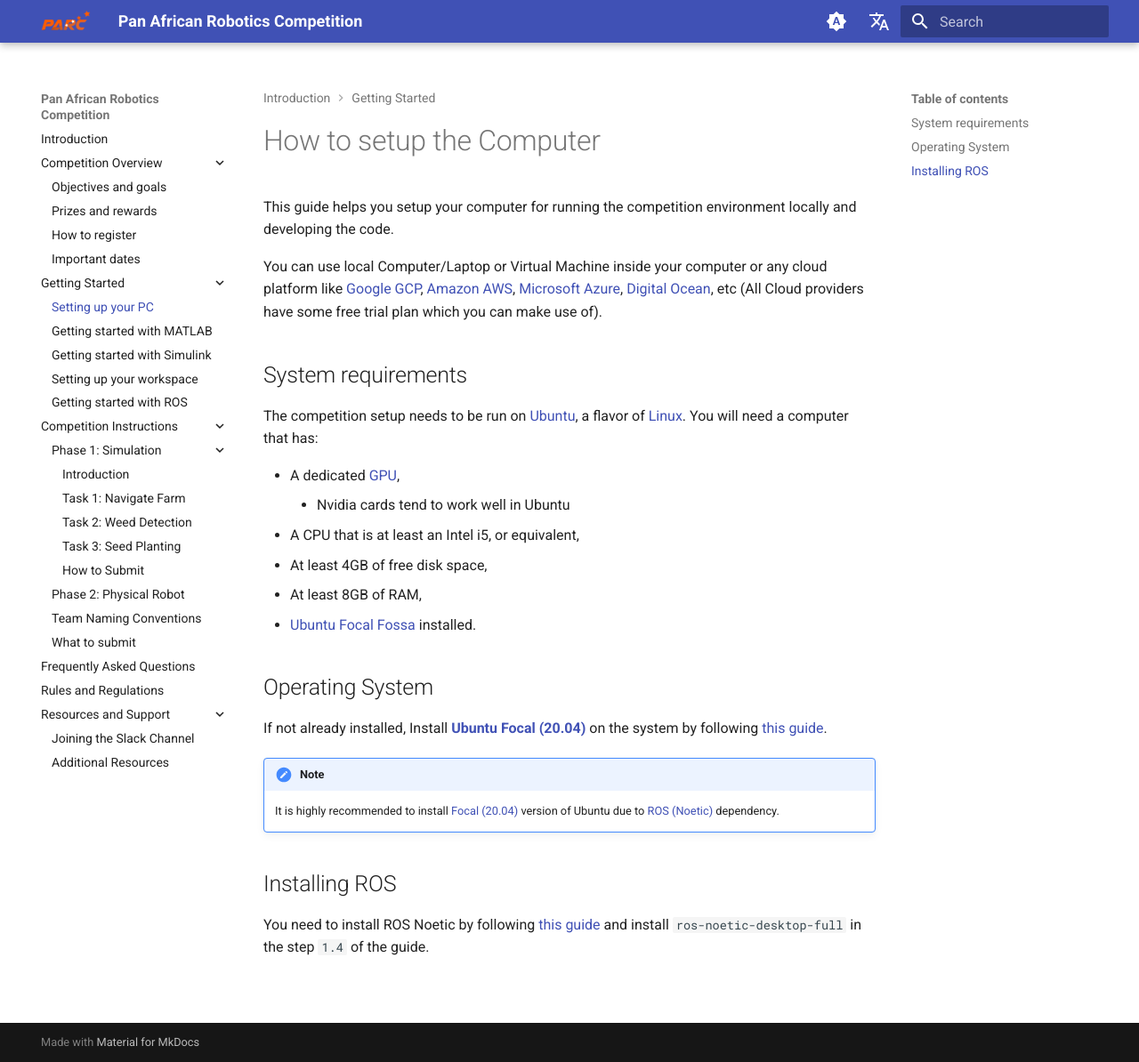
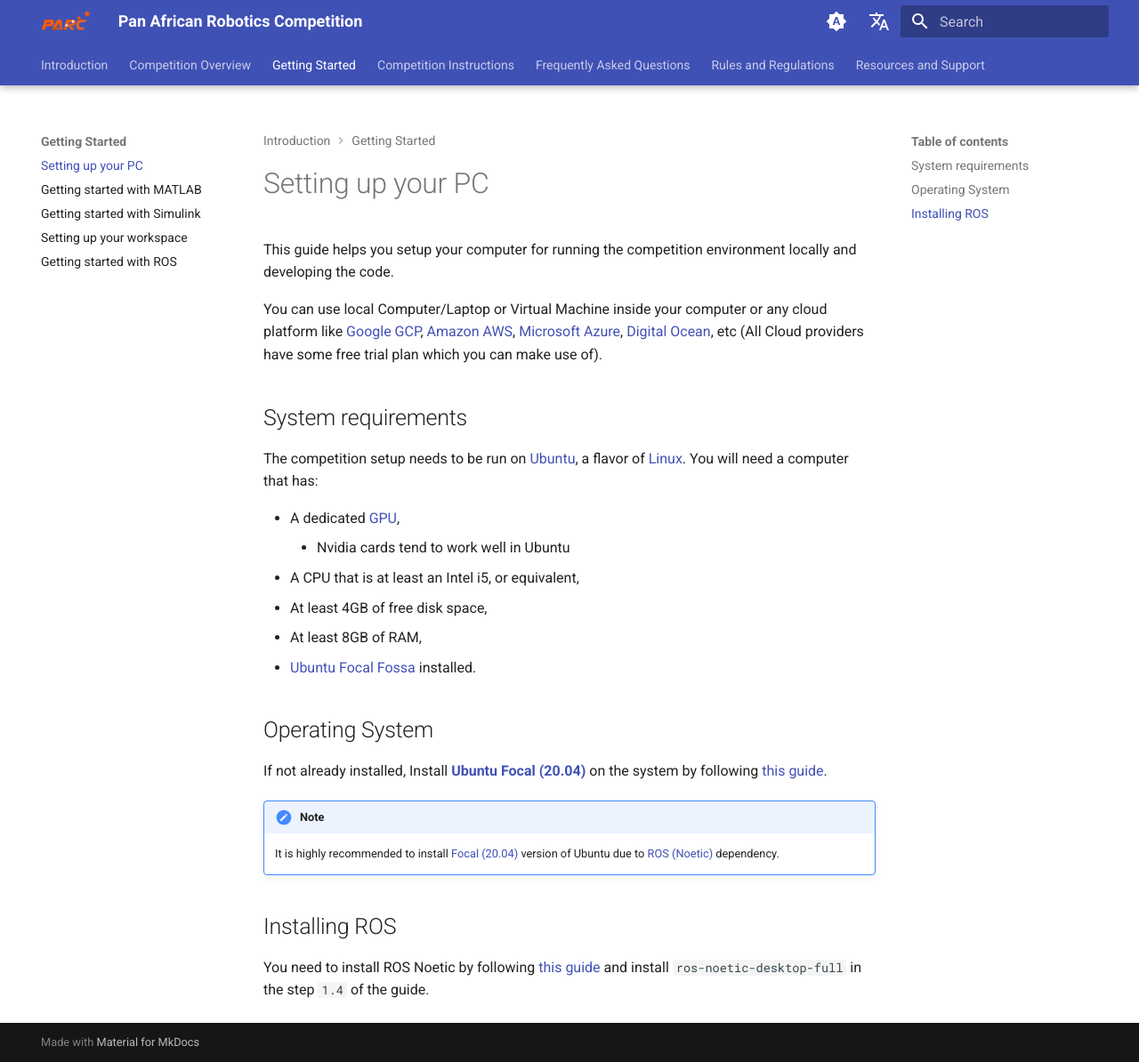
Before and after one commit to PARC-Robotics/documentation-2023, an MkDocs documentation site: the page built from docs/getting-started-tutorials/setting-up-your-pc.md, in a window 1280 px wide and 1194 px high. Shown: the whole window at 89% size. Built offline with MkDocs 1.6.1 and Material for MkDocs 9.7.7, drawn with Linux system fonts in a browser that asks for light colours; comment, search, counter and statistics services are not loaded.

```diff
--- a/docs/getting-started-tutorials/setting-up-your-pc.md
+++ b/docs/getting-started-tutorials/setting-up-your-pc.md
@@ -1,4 +1,4 @@
-# How to setup the Computer
+# Setting up your PC
 
 This guide helps you setup your computer for running the competition environment locally and developing the code.
 
--- a/mkdocs.yml
+++ b/mkdocs.yml
@@ -6,11 +6,13 @@
   features:
     - navigation.instant
     - navigation.tracking
-    # - navigation.sections
+    - navigation.sections
     - navigation.path
     - navigation.expand
     # - toc.integrate
     - navigation.top
+    - navigation.tabs
+    - navigation.tabs.sticky
   name: material
   palette:
     # Palette toggle for automatic mode
```
Also changed, not shown: docs/getting-started-tutorials/getting-started-with-ros.md (+7 -6 lines), 1 other file.
